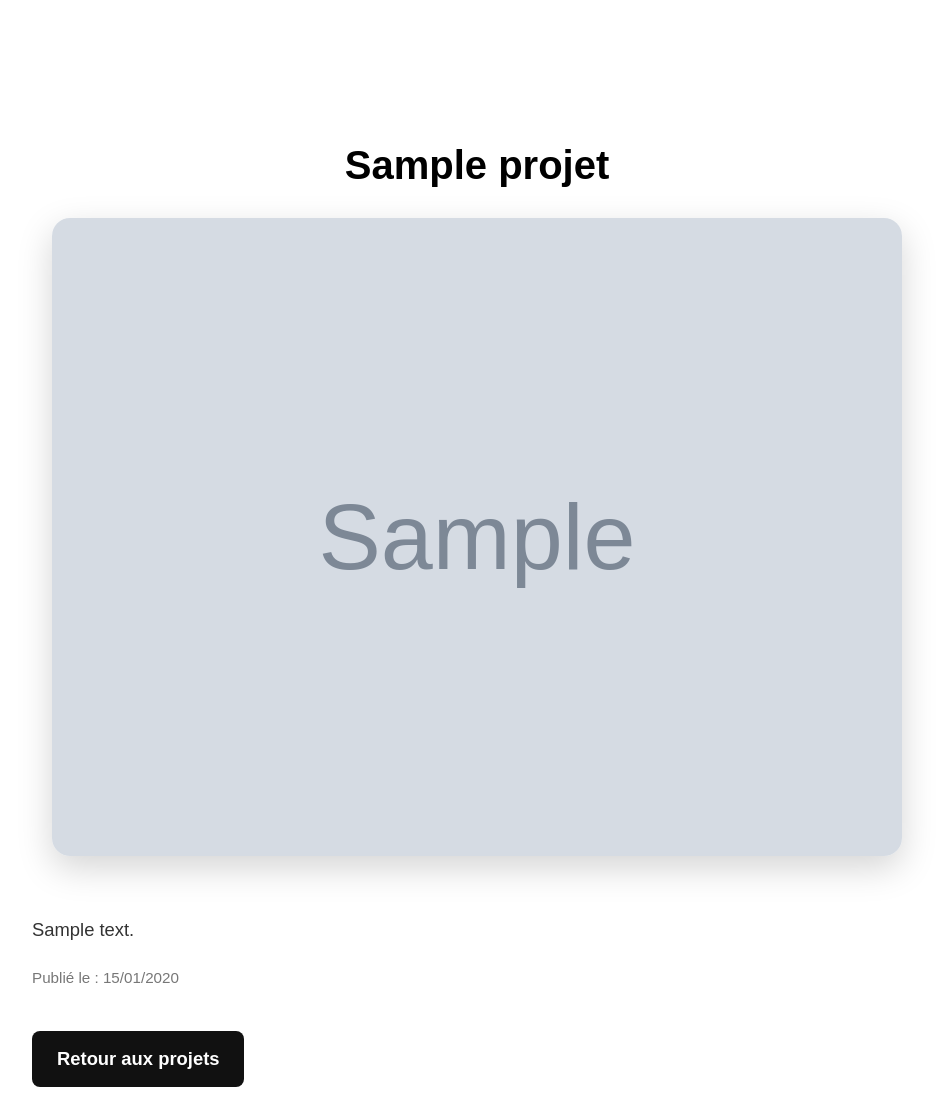
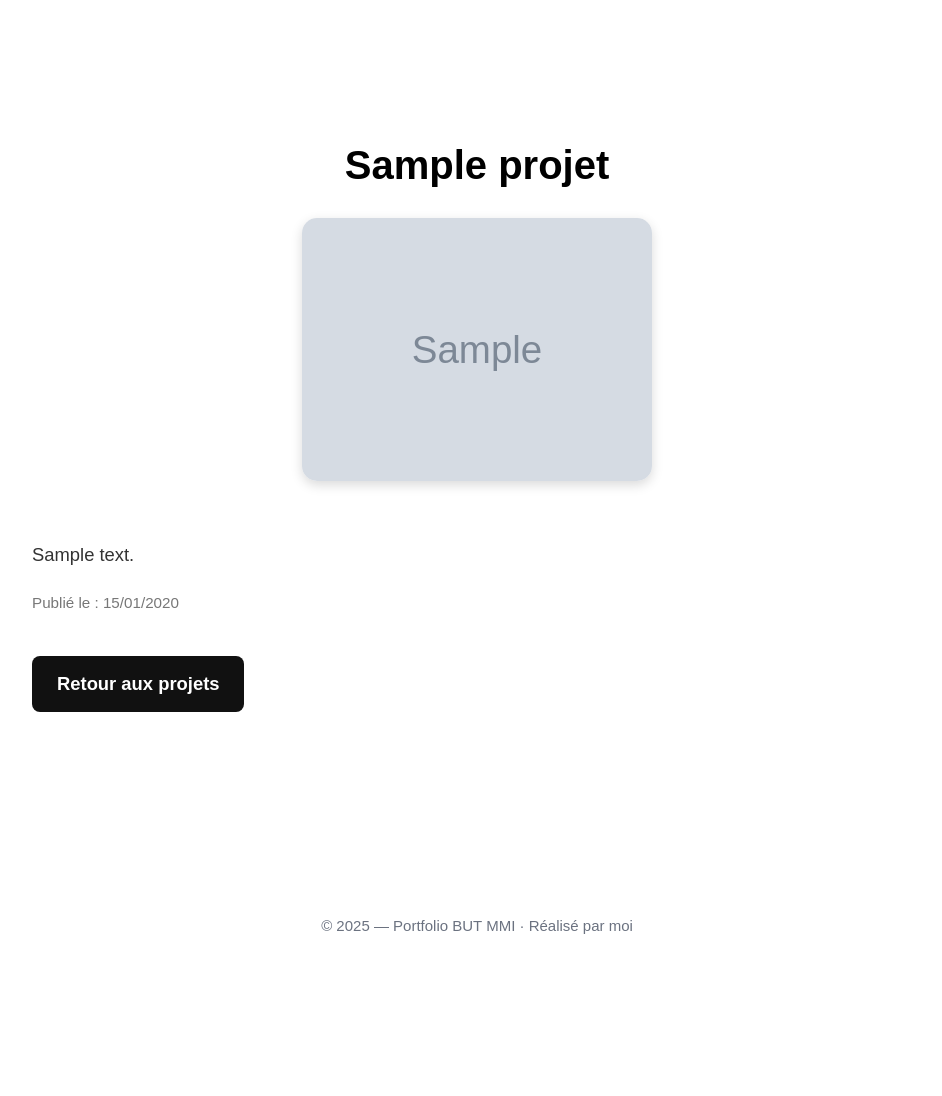
Before and after one commit to mlkr-pro/portfolio, a PHP site: page /projet.php?id=1 in a window 1280 px wide. Shown: the part 59-1155 px from the top of the page, without its empty margins (163-1105 px from the left). After the commit the page ends 993 px from the top, so only its background shows below. Run offline with PHP 8.4, Linux system fonts and the light colour scheme; tables that the repository leaves empty or names only in its code hold one stand-in row (values such as "Sample post"); grey boxes marked "Sample" are stand-in pictures.

Commit message:
Update style.css

```diff
--- a/portfolio/css/style.css
+++ b/portfolio/css/style.css
@@ -90,15 +90,18 @@ a { text-decoration: none; color: inherit; }
 }
 
 .projet-image {
-    width: 100%;
-    max-width: 850px;
-    border-radius: 18px;
-    box-shadow: 0 12px 35px rgba(0, 0, 0, 0.17);
-    transition: transform 0.4s ease;
+    width: 60%;
+    max-width: 350px;
+    display: block;
+    margin: 0 auto;
+    border-radius: 15px;
+    box-shadow: 0 4px 12px rgba(0,0,0,0.15);
+    transition: transform 0.25s ease, box-shadow 0.25s ease;
 }
 
 .projet-image:hover {
-    transform: scale(1.02);
+    transform: scale(1.03);
+    box-shadow: 0 6px 18px rgba(0,0,0,0.2);
 }
 
 /* --- Description --- */
```
